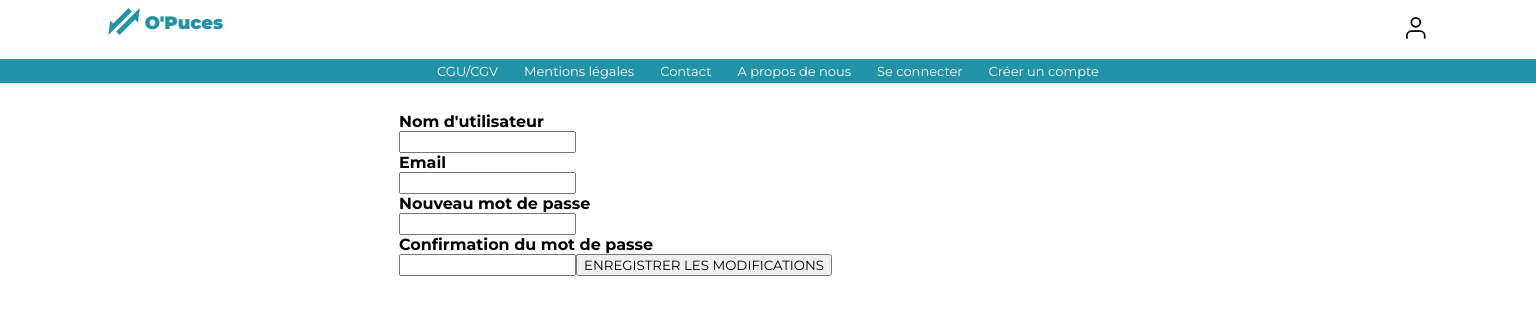
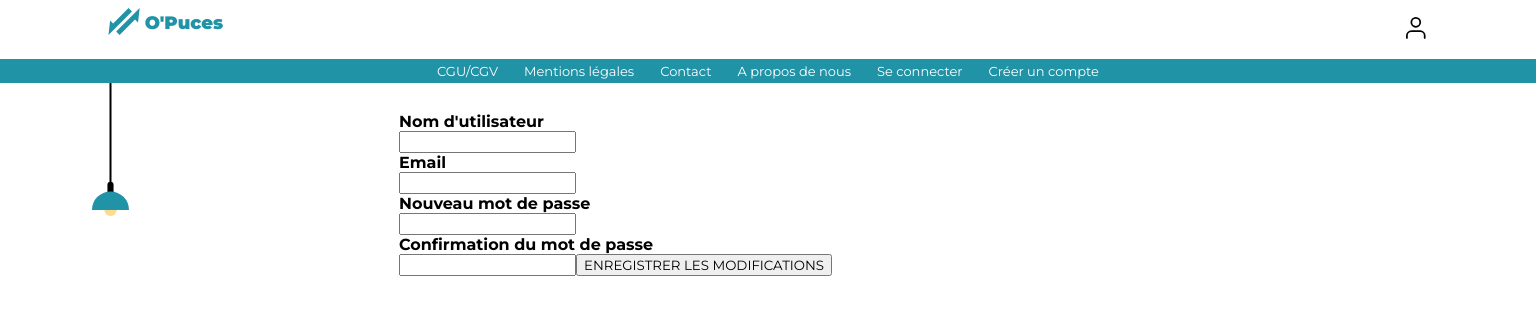
Before and after one commit to Gaetan-CRISTINA/Projet-OPuces-Front, a Vue app in the folder opuces/: page /user-account in a window 1536 px wide. Shown: the top 314 px of the page. Built offline with nearby package versions, Linux system fonts and the light colour scheme; no server answers.

Commit message:
user-account in progress

```diff
--- a/opuces/src/views/Myaccount.vue
+++ b/opuces/src/views/Myaccount.vue
@@ -1,5 +1,8 @@
 <template>
 <div><Header2 />
+<div class="illusLamp">
+    <IllusLamp />
+    </div>
  <div class="main-container">
 
     <div class="connexion">
@@ -69,10 +72,12 @@
 import storage from "../plugins/storage";
 import userService from "../services/userService";
 import Header2 from "../components/organisms/Header2.vue"
+import IllusLamp from "../components/atoms/IllusLamp.vue"
 export default {
   name: 'Myaccount',
   components: {
-      Header2
+      Header2,
+      IllusLamp
 
   },
   data(){
@@ -179,4 +184,35 @@ methods: {
   position: absolute;
   margin-top: 7rem;
 }
+.illusLamp {
+  display: none;
+}
+
+@media screen and (min-width: 576px) {
+  .illusLamp {
+    display: none;
+  }
+}
+@media screen and (min-width: 768px) {
+  .illusLamp {
+    display: none;
+  }
+}
+@media screen and (min-width: 992px) {
+  .illusLamp {
+    display: none;
+  }
+}
+@media screen and (min-width: 1200px) {
+  .illusLamp {
+    display: none;
+  }
+}
+@media screen and (min-width: 1400px) {
+  .illusLamp {
+    display: inline-block;
+    position: fixed;
+    margin-left: 6%;
+  }
+}
 </style>
```
Also changed, not shown: opuces/src/views/UserClassifieds.vue (+9 -16 lines).
